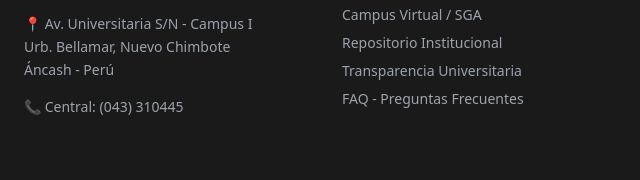
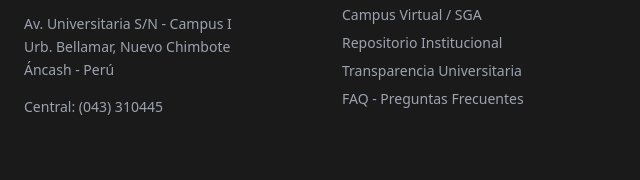
Before and after one commit to bbrayx1/SEM5-ModeloLandingPage, a plain HTML site: page index.html in a window 1280 px wide. Shown: the part 5010-5190 px from the top of the page, 0-640 px from the left. Drawn offline with nearby package versions, Linux system fonts and the light colour scheme.

Commit message:
v4.2 : Eliminando Redundancias

```diff
--- a/index.html
+++ b/index.html
@@ -477,8 +477,8 @@
             <div class="grid md:grid-cols-4 gap-10">
                 <div>
                     <h3 class="text-white text-xl font-bold mb-4">Universidad Nacional del Santa</h3>
-                    <p class="text-sm leading-relaxed mb-4">📍 Av. Universitaria S/N - Campus I<br>Urb. Bellamar, Nuevo Chimbote<br>Áncash - Perú</p>
-                    <p class="text-sm">📞 Central: (043) 310445</p>
+                    <p class="text-sm leading-relaxed mb-4">Av. Universitaria S/N - Campus I<br>Urb. Bellamar, Nuevo Chimbote<br>Áncash - Perú</p>
+                    <p class="text-sm">Central: (043) 310445</p>
                 </div>
 
                 <div>
```
